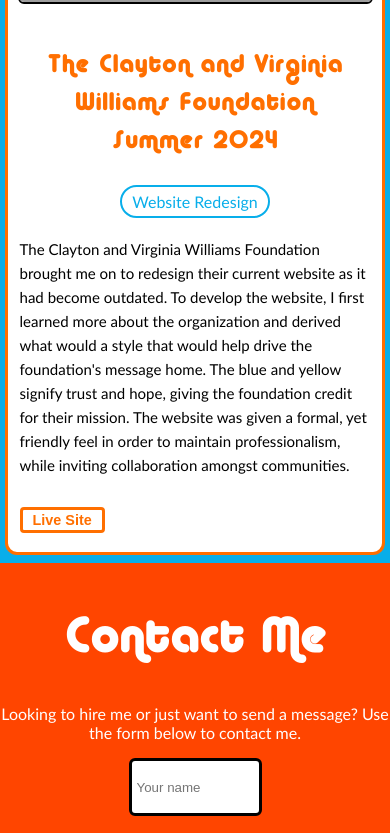
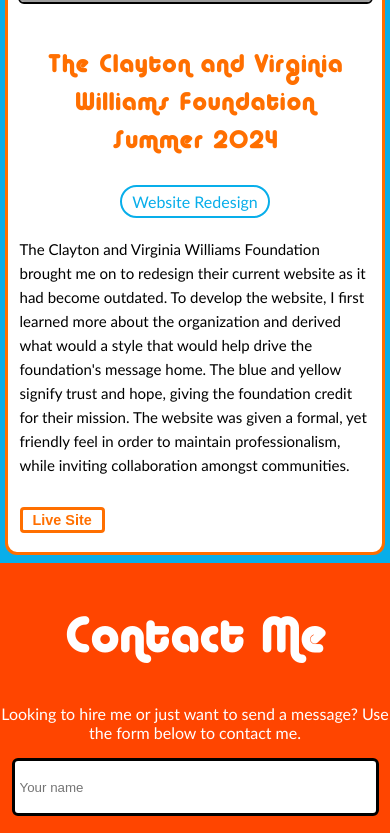
Before and after one commit to Cwoodard2/cameron-woodard-portfolio, a React (Create React App) app: page /#/ in a window 390 px wide. Shown: the part 7009-7842 px from the top of the page. Built offline with nearby package versions, Linux system fonts and the light colour scheme; grey boxes are pictures that could not be loaded.

Commit message:
-Small CSS change to ensure the input boxes are lonh enough to type in

```diff
--- a/src/pages/homepage.css
+++ b/src/pages/homepage.css
@@ -449,6 +449,10 @@
     height: 10vh;
   }
 
+  .input-box {
+    width: 90vw;
+  }
+
   .homepage-nav {
     width: 95vw;
     flex-direction: column-reverse;
```
